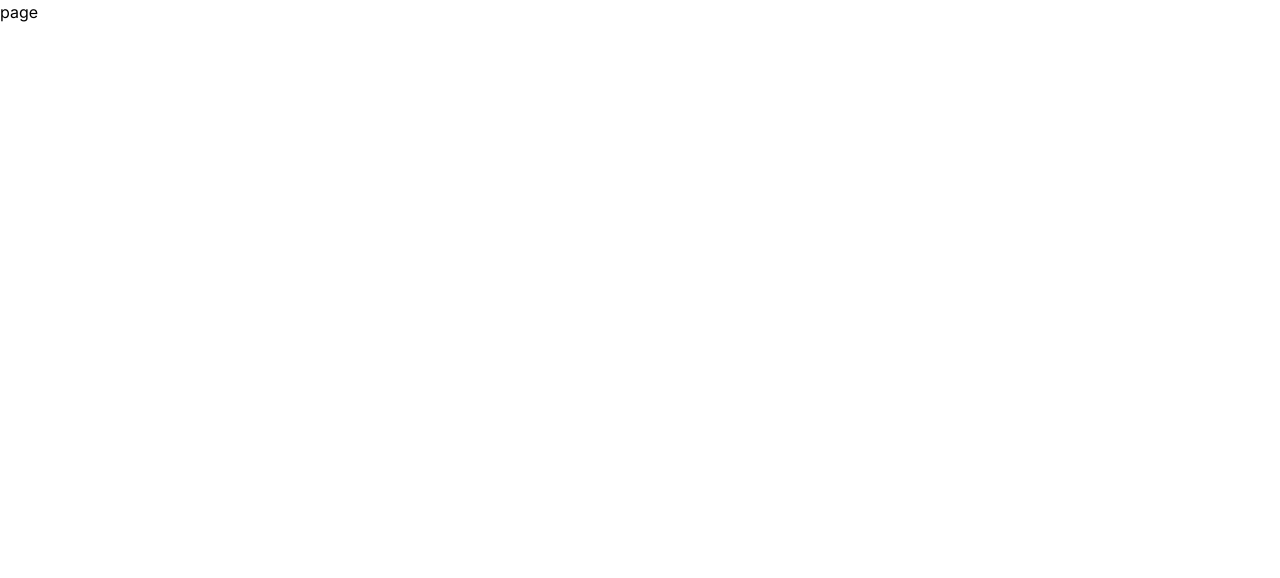
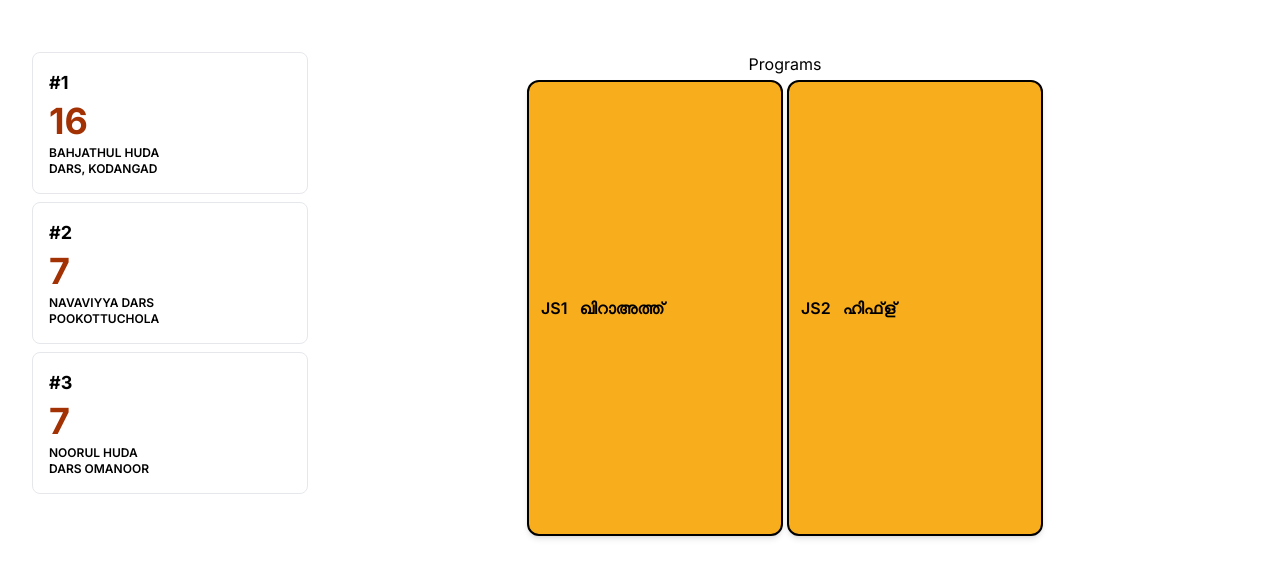
Before and after one commit to shafeeqn/JJFGRANDFINALE, a Next.js app: page /result in a window 1280 px wide. Shown: the top 578 px of the page. Built offline with nearby package versions, Linux system fonts and the light colour scheme.

Commit message:
Add Results component to page

```diff
--- a/src/app/result/page.tsx
+++ b/src/app/result/page.tsx
@@ -3,6 +3,7 @@ import candidatesData from '@/data/candidates.json'
 import programsData from "@/data/programs.json"
 import darsData from '@/data/institutions.json'
 import cp from '@/data/cp.json'
+import Results from '@/components/result/Results'
 
 const page = () => {
   const publishedPrograms = programsData.filter((prg)=> prg.publish == 1 )
@@ -31,7 +32,7 @@ const page = () => {
         if(cnd?.dars == dars.name){
           // console.log(cnd?.cp);
 
-          totalPoints += cnd?.cp?.pts
+          totalPoints += cnd?.cp?.pts || 0
         }
       })
     })
@@ -49,7 +50,9 @@ const page = () => {
 
 
   return (
-    <div>page</div>
+    <div>
+      <Results topTeams={darsWithTotalPointsSorted} programs={candidateWithProgram}/>
+    </div>
   )
 }
 
--- /dev/null
+++ b/src/components/result/Results.tsx
@@ -0,0 +1,77 @@
+import React from 'react'
+
+interface Props {
+    topTeams: any
+    programs: any
+    }
+
+const Results = (props:Props) => {
+  return (
+    <div className="flex flex-col lg:flex-row w-full md:h-screen items-center p-5">
+ <div className="flex flex-col h-[90vh] min-w-[300px] rounded-3xl gap-4 p-3 ">
+<div className="flex flex-col gap-2  items-center overflow-y-auto">
+            {props.topTeams?.length > 0 ? (
+              props.topTeams.map((team : any , index : number) => (
+                team.totalPoints > 0 && (<div className="flex border hover:bg-ysmoke w-full p-4 transition-colors duration-300 rounded-lg">
+                <div className="flex flex-col w-3/6 gap-1">
+                  <p className="font-bold text-lg">#{index + 1}</p>
+                  <div className="flex items-end">
+                    <span className="font-bold text-4xl text-browner">
+                      {team.totalPoints}
+                    </span>
+                  </div>
+                  <p className="font-semibold text-xs">{team.name}</p>
+                </div>
+                <div className="flex flex-col justify-center w-3/6 text-xs font-semibold whitespace-nowrap gap-1">
+                  {/* {team.categoryWisePoint.map((cw) => (
+                    <p>
+                      <span className="bg-yellow px-2 rounded-full">
+                        {cw.categoryName} : {cw.categoryPoint}
+                      </span>
+                    </p>
+                  ))} */}
+                </div>
+              </div>)
+              ))
+            ) : (
+              <div className="flex flex-col items-center justify-center h-full">
+                <p className="text-2xl font-bold ">No Results Published.</p>
+              </div>
+            )}
+          </div>
+
+          </div>
+
+
+          <div className="flex flex-col w-3/4 h-[90vh] overflow-y-auto p-3">
+          <span className="text-center">Programs</span>
+          <div className="flex flex-wrap justify-center p-1 w-full gap-1 h-2/3">
+            {props.programs?.length > 0 ? (
+              props.programs?.map((program : any) => (
+                <div
+                  className="bg-yellow hover:bg-yellower transition-all duration-300 flex w-64 items-center gap-3 px-3 py-2 border-black shadow-md border-2 rounded-xl font-semibold hover:scale-[1.01] cursor-pointer"
+                //   onClick={() => {
+                //     setSelectedProgram(program);
+                //     setResultView(true);
+                //   }}
+                >
+                  <p>{program.code}</p>
+                  <p>{program.name}</p>
+                </div>
+              ))
+            ) : (
+              <div className="flex flex-col items-center justify-center h-full">
+                <p className="text-2xl font-bold">No Results Published.</p>
+              </div>
+            )}
+          </div>
+        </div>
+
+
+
+
+    </div>
+  )
+}
+
+export default Results
```
